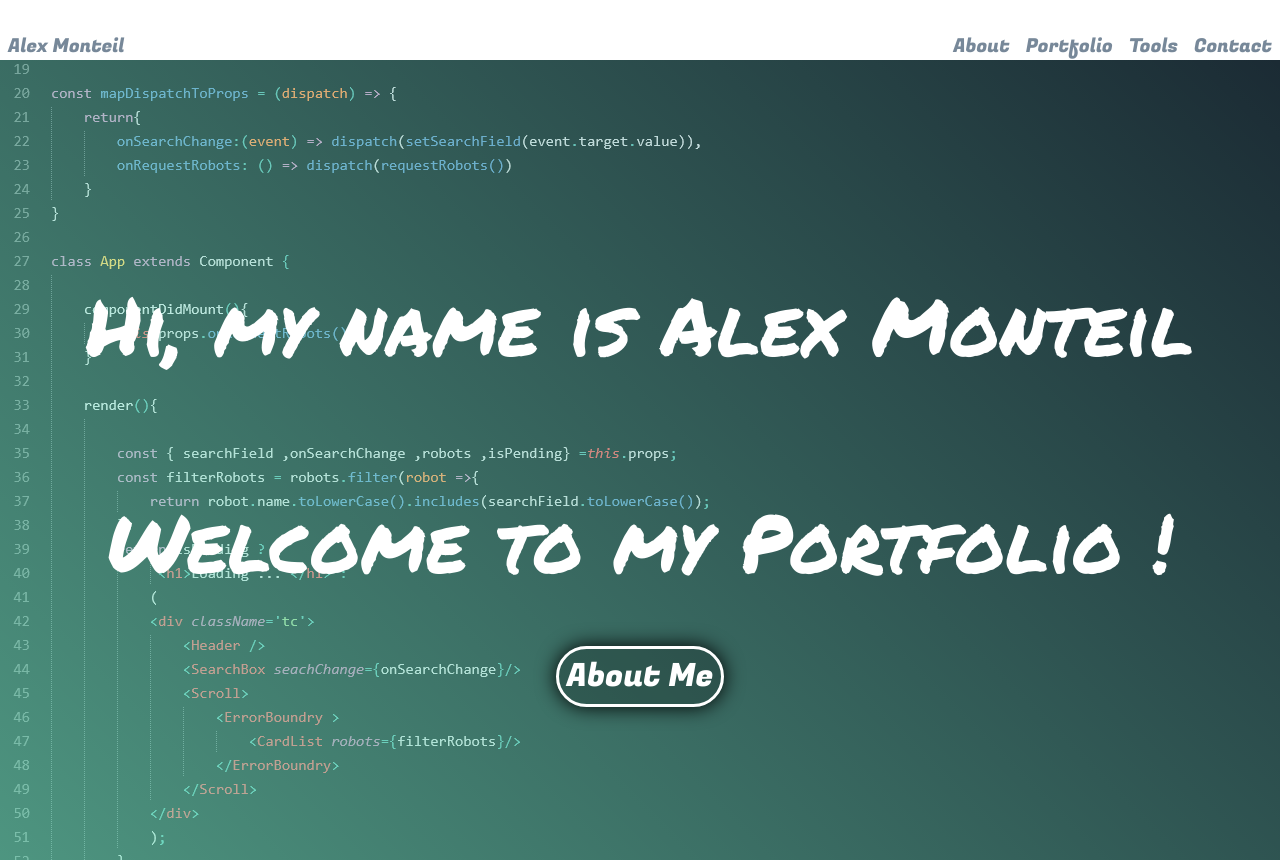
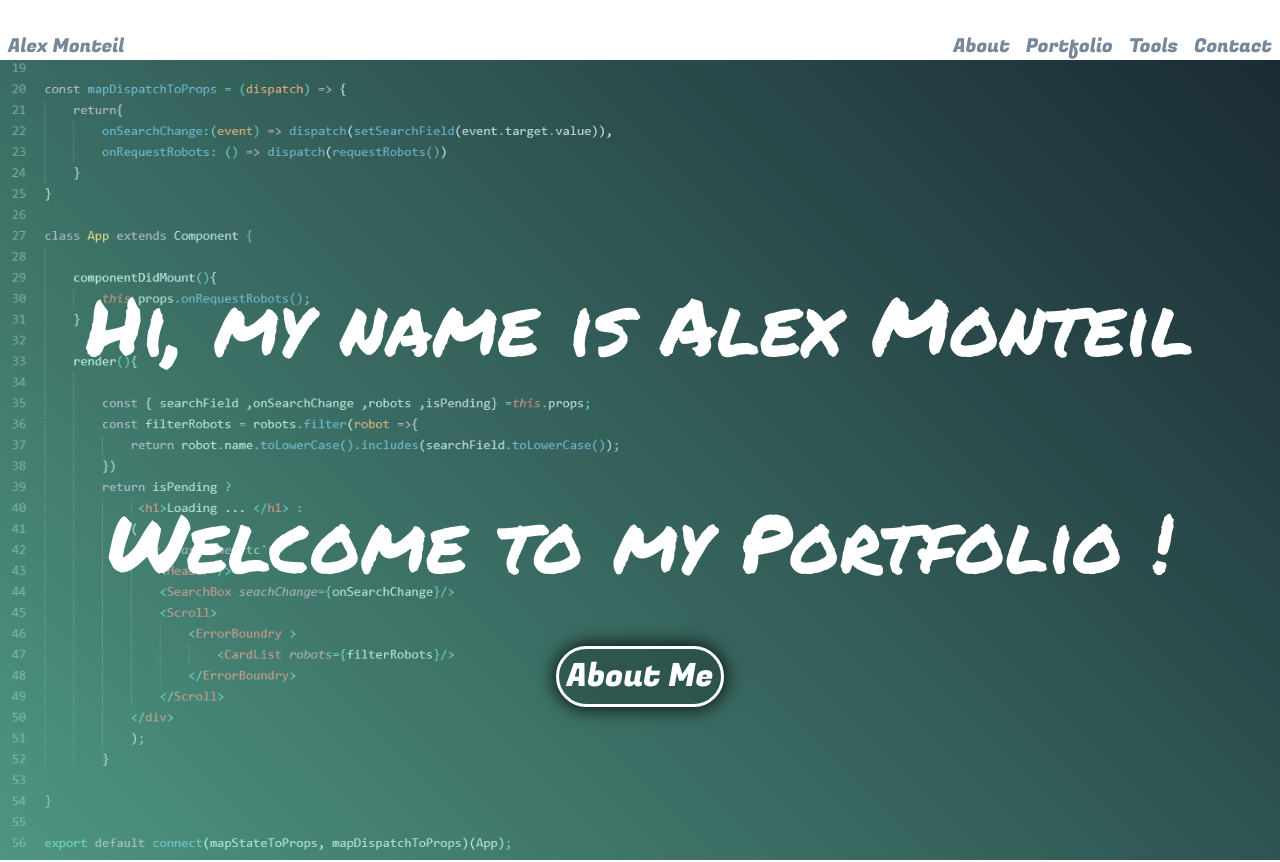
Before and after one commit to alexmonteil/portfolio, a React (Create React App) app: page / in a window 1280 px wide. Shown: the top 862 px of the page. Built offline with nearby package versions, Linux system fonts and the light colour scheme; no server answers.

Commit message:
fixing flexbox issues

```diff
--- a/src/components/Header.css
+++ b/src/components/Header.css
@@ -1,6 +1,7 @@
 .headerstyle {
     margin-top: 3.75rem;
     background: url('./Header-img.png');
+    background-size: cover;
     /*border: 2px solid orange;*/
     overflow-y: auto;
 }
--- a/src/components/Header.js
+++ b/src/components/Header.js
@@ -4,7 +4,7 @@ import './Header.css';
 const Header = () => {
     return (
         <div id='Home' className='headerstyle vh-100 w-100'>
-            <article className='overlay h-100 w-100 flex flex-column flex-wrap justify-center'>
+            <article className='overlay min-h-100 w-100 flex flex-column flex-wrap justify-center'>
                 <div className='articletext pa4 white'>
                     <h1 className='f1 fw3 f-subheadline-l'>Hi, my name is Alex Monteil</h1>
                     <br/>
```
